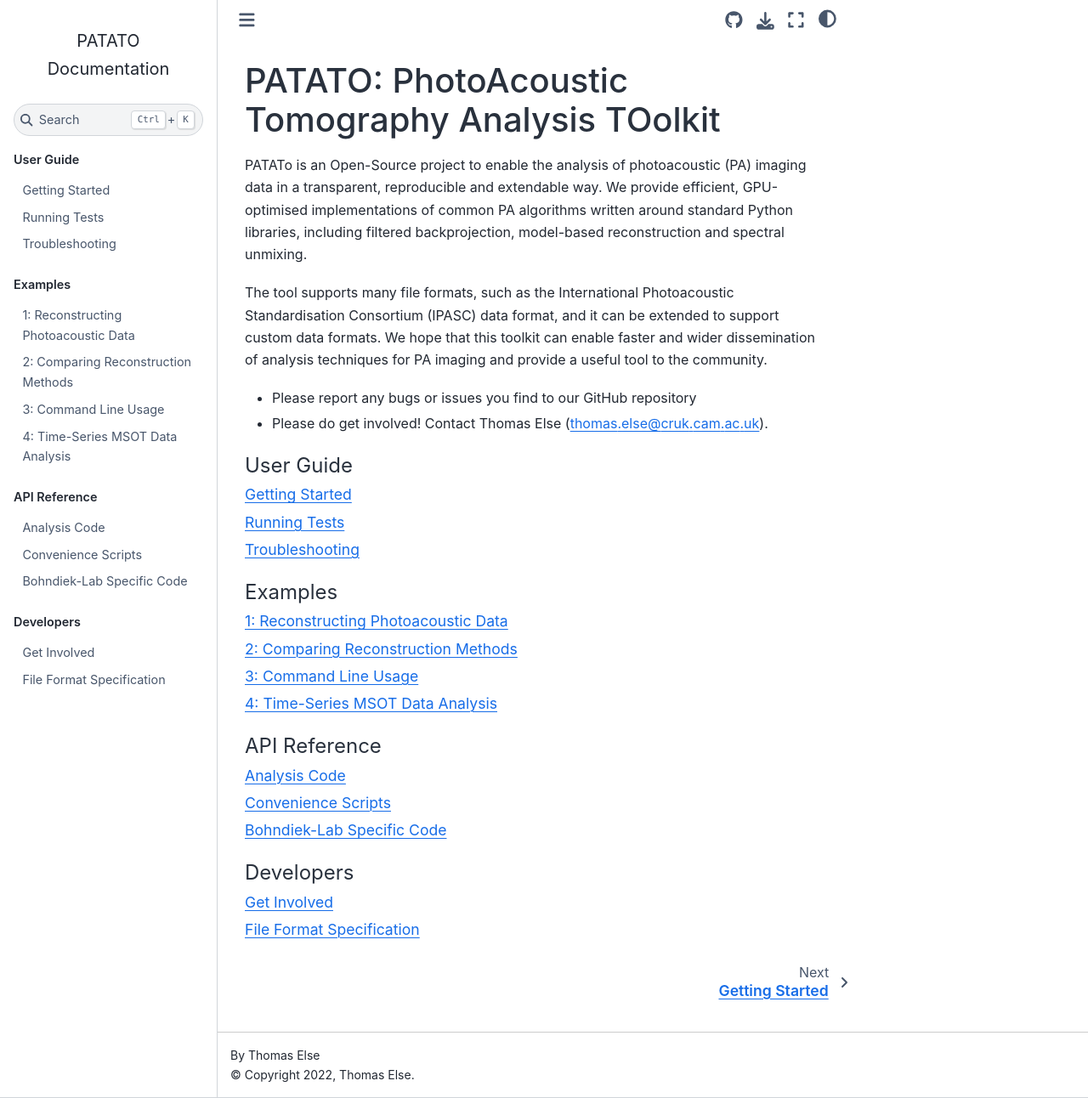
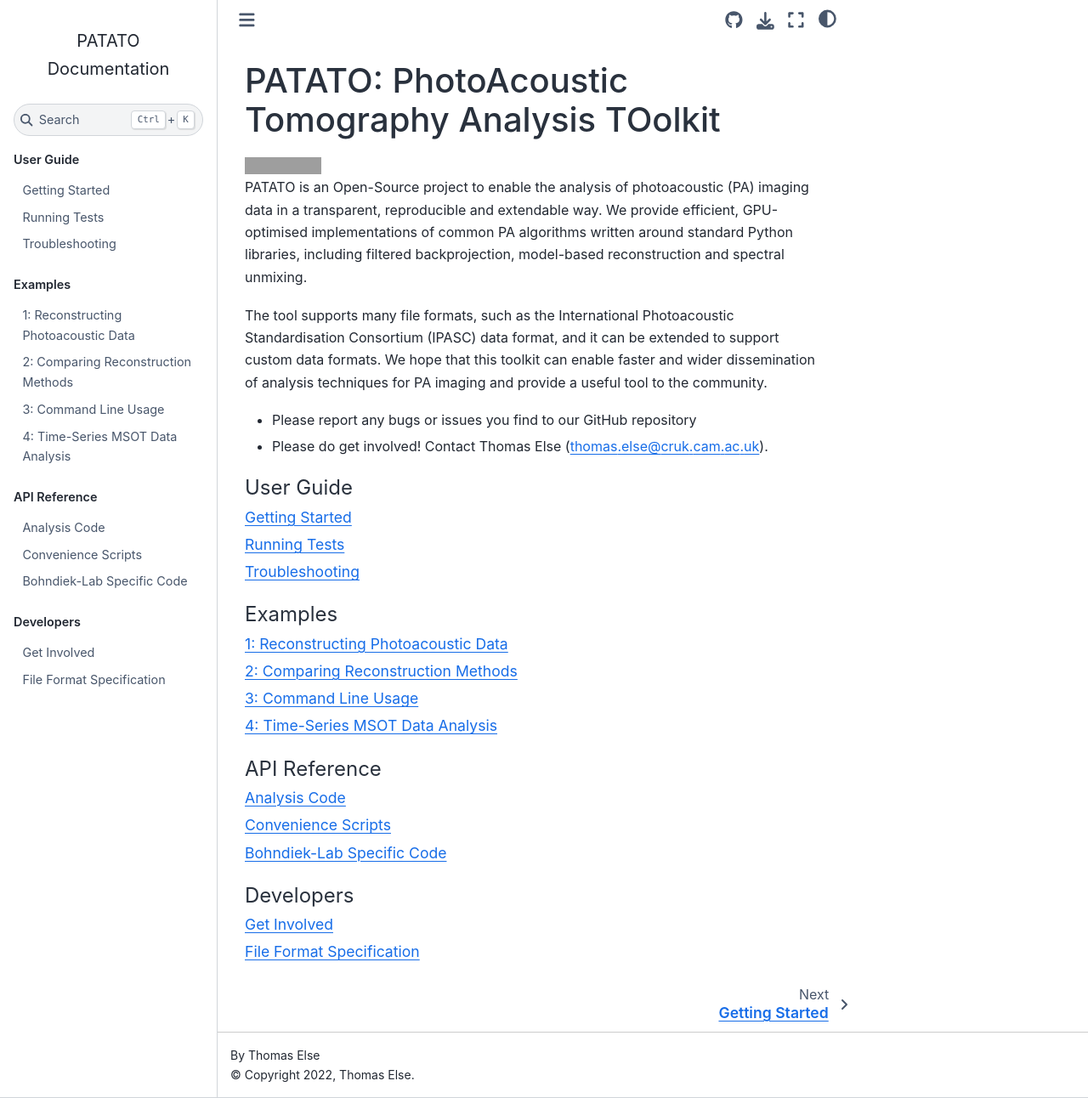
Before and after one commit to BohndiekLab/patato, a Sphinx documentation site: the page built from docs/index.rst, in a window 1280 px wide and 1292 px high. Shown: the whole window at 85% size. Built offline with Sphinx 7.4.7 and the Sphinx Book theme 1.1.4, drawn with Linux system fonts in a browser that asks for light colours; some of the changed lines change nothing that is shown; grey boxes are pictures that could not be loaded.

Commit message:
Fixing typos

```diff
--- a/docs/index.rst
+++ b/docs/index.rst
@@ -1,7 +1,11 @@
 PATATO: PhotoAcoustic Tomography Analysis TOolkit
 =====================================================================
 
-PATATo is an Open-Source project to enable the analysis of photoacoustic (PA)
+.. image:: https://readthedocs.org/projects/patato/badge/?version=latest
+    :target: https://patato.readthedocs.io/en/latest/?badge=latest
+    :alt: Documentation Status
+
+PATATO is an Open-Source project to enable the analysis of photoacoustic (PA)
 imaging data in a transparent, reproducible and extendable way.
 We provide efficient, GPU-optimised implementations of common PA
 algorithms written around standard Python libraries, including
```
